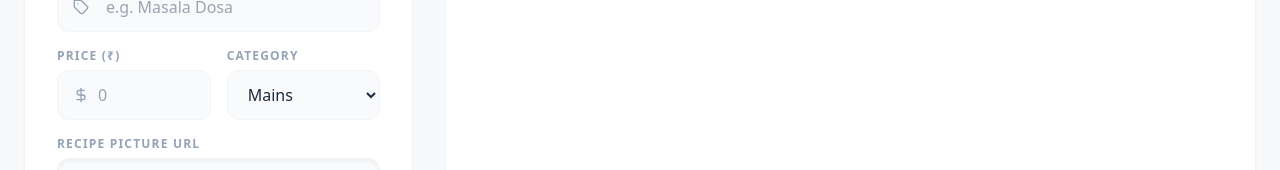
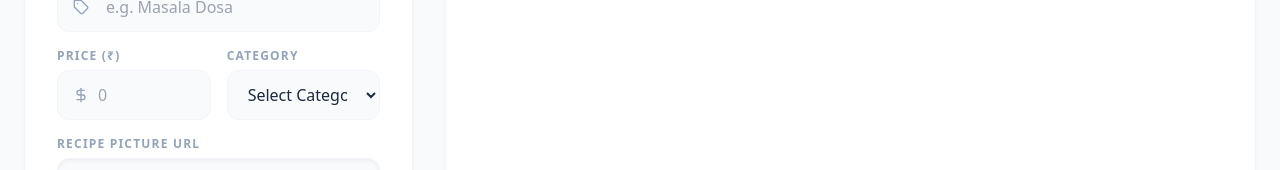
Before and after one commit to hemanthgantinapalli-ai/food-court, a React (Vite) app in the folder frontend/: page /admin/menu in a window 1280 px wide. Shown: the part 294-464 px from the top of the page. Built offline with nearby package versions, Linux system fonts and the light colour scheme; no server answers; sample sign-in values are in the browser's storage.

Commit message:
feat: implement restaurant approval workflow and expand menu categories on partner/admin dashboards

```diff
--- a/frontend/src/pages/AdminDashboard.jsx
+++ b/frontend/src/pages/AdminDashboard.jsx
@@ -1088,6 +1088,7 @@ export default function AdminDashboard() {
                                 await API.put(`/admin/restaurants/${r._id}/approve`, {});
                                 setRestaurantsList(prev => prev.map(rest => rest._id === r._id ? { ...rest, isApproved: true } : rest));
                                 addNotif(`✅ ${r.name} approved!`, 'info');
+                                fetchData(); // Sync stats & badge counts
                               } catch (err) {
                                 console.error('Approval failed:', err);
                               }
@@ -1177,6 +1178,7 @@ export default function AdminDashboard() {
                                   await API.put(`/admin/restaurants/${r._id}/approve`, {});
                                   setRestaurantsList(prev => prev.map(rest => rest._id === r._id ? { ...rest, isApproved: true } : rest));
                                   addNotif(`✨ ${r.name} is now a partner!`, 'info');
+                                  fetchData(); // Sync stats & badge counts
                                 } catch (err) {
                                   console.error('Approval failed:', err);
                                   alert('Approval failed: ' + (err.response?.data?.message || err.message));
@@ -1247,6 +1249,7 @@ export default function AdminDashboard() {
                                   await API.put(`/admin/riders/${r._id}/approve`, {});
                                   setRiderProfilesList(prev => prev.map(rider => rider._id === r._id ? { ...rider, status: 'APPROVED' } : rider));
                                   addNotif(`✅ Rider ${r.fullName} Approved!`, 'info');
+                                  fetchData(); // Sync stats & badge counts
                                 } catch (err) {
                                   console.error('Approval failed:', err);
                                   addNotif('❌ Approval failed.', 'error');
--- a/frontend/src/pages/AdminMenu.jsx
+++ b/frontend/src/pages/AdminMenu.jsx
@@ -16,7 +16,7 @@ export default function AdminMenu() {
     name: '',
     price: '',
     description: '',
-    category: 'Mains',
+    category: '',
     image: '',
     recipe: ''
   });
@@ -110,7 +110,7 @@ export default function AdminMenu() {
       name: '',
       price: '',
       description: '',
-      category: 'Mains',
+      category: '',
       image: '',
       recipe: ''
     });
@@ -208,18 +208,30 @@ export default function AdminMenu() {
                   <div>
                     <label className="text-xs font-black text-slate-400 uppercase tracking-widest mb-1.5 block">Category</label>
                     <select
-                      className="w-full bg-slate-50 border border-slate-100 rounded-xl px-4 py-3 focus:outline-none focus:ring-2 focus:ring-orange-500/50 font-medium text-slate-800"
+                      required
+                      className="w-full bg-slate-50 border border-slate-100 rounded-xl px-4 py-3 focus:outline-none focus:ring-2 focus:ring-orange-500/50 font-medium text-slate-800 cursor-pointer"
                       value={form.category}
                       onChange={e => setForm({ ...form, category: e.target.value })}
                     >
+                      <option value="">Select Category</option>
                       <option value="Starters">Starters</option>
                       <option value="Mains">Mains</option>
                       <option value="Desserts">Desserts</option>
                       <option value="Beverages">Beverages</option>
                       <option value="Pizza">Pizza</option>
                       <option value="Pasta">Pasta</option>
+                      <option value="Burgers">Burgers</option>
+                      <option value="Sandwiches">Sandwiches</option>
+                      <option value="Chinese">Chinese</option>
+                      <option value="Indian">Indian</option>
+                      <option value="Tandoor">Tandoor</option>
+                      <option value="Continental">Continental</option>
+                      <option value="Fast Food">Fast Food</option>
+                      <option value="Healthy / Salads">Healthy / Salads</option>
+                      <option value="Breakfast">Breakfast</option>
+                      <option value="Snacks">Snacks</option>
+                      <option value="Groceries">Groceries</option>
                       <option value="Sushi">Sushi</option>
-                      <option value="Groceries">Groceries</option>
                       <option value="Other">Other</option>
                     </select>
                   </div>
--- a/frontend/src/pages/PartnerDashboard.jsx
+++ b/frontend/src/pages/PartnerDashboard.jsx
@@ -31,7 +31,7 @@ export default function PartnerDashboard() {
     const [formLoading, setFormLoading] = useState(false);
     const [showMenuForm, setShowMenuForm] = useState(false);
     const [editingMenuId, setEditingMenuId] = useState(null);
-    const [menuForm, setMenuForm] = useState({ name: '', price: '', category: 'Mains', description: '', image: '', restaurant: '', isVeg: true, isAvailable: true });
+    const [menuForm, setMenuForm] = useState({ name: '', price: '', category: '', description: '', image: '', restaurant: '', isVeg: true, isAvailable: true });
 
     const [editingRestaurantId, setEditingRestaurantId] = useState(null);
     const [showRestaurantForm, setShowRestaurantForm] = useState(false);
@@ -120,7 +120,7 @@ export default function PartnerDashboard() {
             }
             setShowMenuForm(false);
             setEditingMenuId(null);
-            setMenuForm({ name: '', price: '', category: 'Mains', description: '', image: '', restaurant: '', isVeg: true, isAvailable: true });
+            setMenuForm({ name: '', price: '', category: '', description: '', image: '', restaurant: '', isVeg: true, isAvailable: true });
         } catch (error) {
             addNotif(error.response?.data?.message || 'Failed to save item', 'error');
         } finally {
@@ -589,22 +589,32 @@ export default function PartnerDashboard() {
                                             </div>
                                             <div>
                                                 <label className="text-[10px] font-black uppercase tracking-widest text-slate-400 mb-2 block">Category</label>
-                                                <input
-                                                    list="menu-categories"
-                                                    className="w-full bg-slate-50 border border-slate-100 px-6 py-4 rounded-2xl font-bold focus:ring-2 focus:ring-emerald-100 outline-none"
+                                                <select
+                                                    required
+                                                    className="w-full bg-slate-50 border border-slate-100 px-6 py-4 rounded-2xl font-bold focus:ring-2 focus:ring-emerald-100 outline-none cursor-pointer"
                                                     value={menuForm.category}
                                                     onChange={e => setMenuForm({ ...menuForm, category: e.target.value })}
-                                                    placeholder="Type or select category..."
-                                                />
-                                                <datalist id="menu-categories">
-                                                    {Array.from(new Set(menuItems.map(i => i.category))).map(cat => (
-                                                        <option key={cat} value={cat} />
-                                                    ))}
-                                                    <option value="Starters" />
-                                                    <option value="Mains" />
-                                                    <option value="Desserts" />
-                                                    <option value="Beverages" />
-                                                </datalist>
+                                                >
+                                                    <option value="">Select Category</option>
+                                                    <option value="Starters">Starters</option>
+                                                    <option value="Mains">Mains</option>
+                                                    <option value="Desserts">Desserts</option>
+                                                    <option value="Beverages">Beverages</option>
+                                                    <option value="Pizza">Pizza</option>
+                                                    <option value="Pasta">Pasta</option>
+                                                    <option value="Burgers">Burgers</option>
+                                                    <option value="Sandwiches">Sandwiches</option>
+                                                    <option value="Chinese">Chinese</option>
+                                                    <option value="Indian">Indian</option>
+                                                    <option value="Tandoor">Tandoor</option>
+                                                    <option value="Continental">Continental</option>
+                                                    <option value="Fast Food">Fast Food</option>
+                                                    <option value="Healthy / Salads">Healthy / Salads</option>
+                                                    <option value="Breakfast">Breakfast</option>
+                                                    <option value="Snacks">Snacks</option>
+                                                    <option value="Combos">Combos</option>
+                                                    <option value="Other">Other</option>
+                                                </select>
                                             </div>
                                             <div>
                                                 <label className="text-[10px] font-black uppercase tracking-widest text-slate-400 mb-2 block">Restaurant</label>
```
Also changed, not shown: 1 other file (tests, documents, lock files or other folders).
